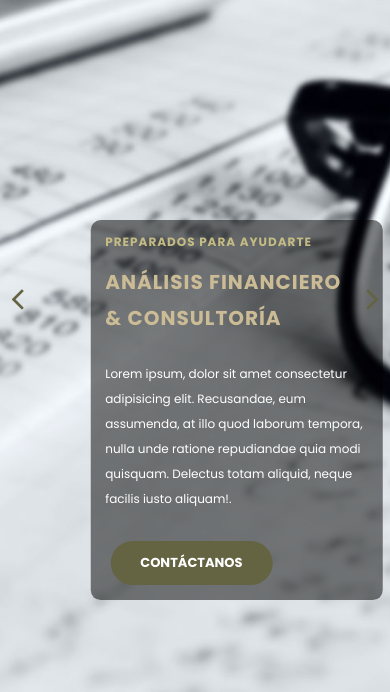
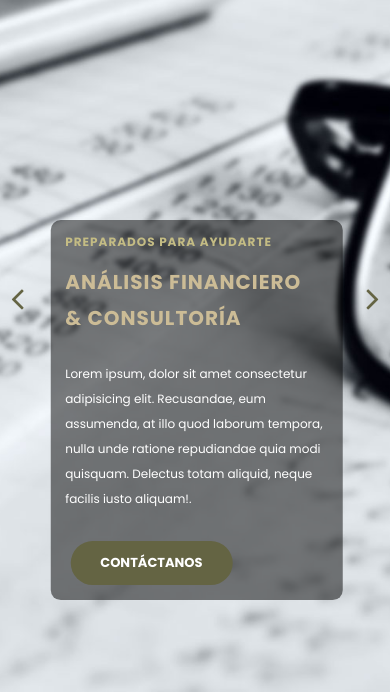
Before and after one commit to alexisflores99/Factor1-Pagina-Web, a plain HTML site: page index.html in a window 390 px wide. Shown: the part 152-844 px from the top of the page. Drawn offline with Linux system fonts and the light colour scheme.

Commit message:
deploy v6

```diff
--- a/assets/css/templatemo-finance-business.css
+++ b/assets/css/templatemo-finance-business.css
@@ -1236,6 +1236,17 @@ footer .contact-form button.filled-button:hover {
 
 /* Responsive Style */
 
+@media (max-width: 400px) {
+	.navbar .navbar-brand h2{
+		display: none;
+	}
+	.Modern-Slider .text-content{
+		margin-top: 140px;
+		margin-left: 60px!important;
+		width: 50%;
+	}
+}
+
 
 @media (max-width: 768px) {
 	.sub-header {
@@ -1247,7 +1258,7 @@ footer .contact-form button.filled-button:hover {
 	.Modern-Slider .text-content{
 		margin-top: 140px;
 		margin-left: 50px;
-		width: 75%;
+		width: 50%;
 	}
 	.Modern-Slider .item h6 {
 	  margin-bottom: 15px;
```
